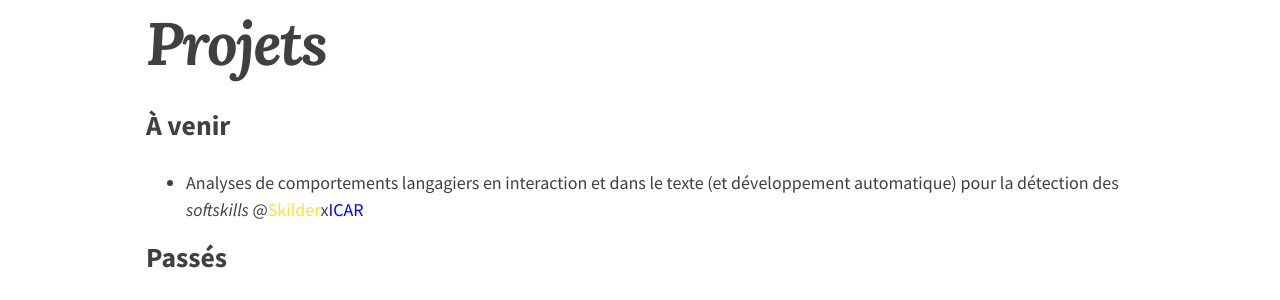
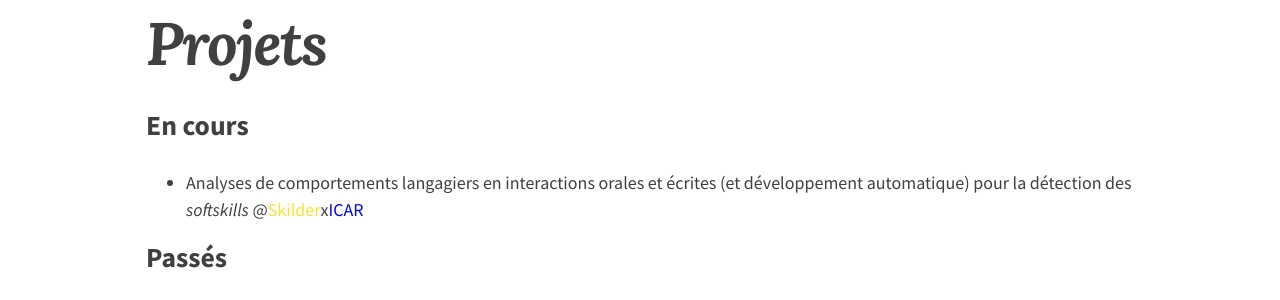
Before and after one commit to ludivinero/ludivinero.github.io, a Jekyll site: the page built from projets.md, in a window 1280 px wide. Shown: the part 359-659 px from the top of the page. Built offline with Jekyll 4.4.1, drawn with Linux system fonts in a browser that asks for light colours; nearby versions of some CDN libraries.

Commit message:
Update projets.md

```diff
--- a/projets.md
+++ b/projets.md
@@ -6,8 +6,8 @@ show_excerpts: true
 entries_layout: list
 ---
 
-## À venir
-- Analyses de comportements langagiers en interaction et dans le texte (et développement automatique) pour la détection des _softskills_ @<a href="https://skilder.fr" style="color:#ffe135; text-decoration:none;">Skilder</a>x<a href="http://icar.cnrs.fr/recherche/interactions-cognitions/equipe-12/" style="color:blue; text-decoration:none;">ICAR</a>
+## En cours
+- Analyses de comportements langagiers en interactions orales et écrites (et développement automatique) pour la détection des _softskills_ @<a href="https://skilder.fr" style="color:#ffe135; text-decoration:none;">Skilder</a>x<a href="http://icar.cnrs.fr/recherche/interactions-cognitions/equipe-12/" style="color:blue; text-decoration:none;">ICAR</a>
 
 ## Passés
 #### Industriels
```
